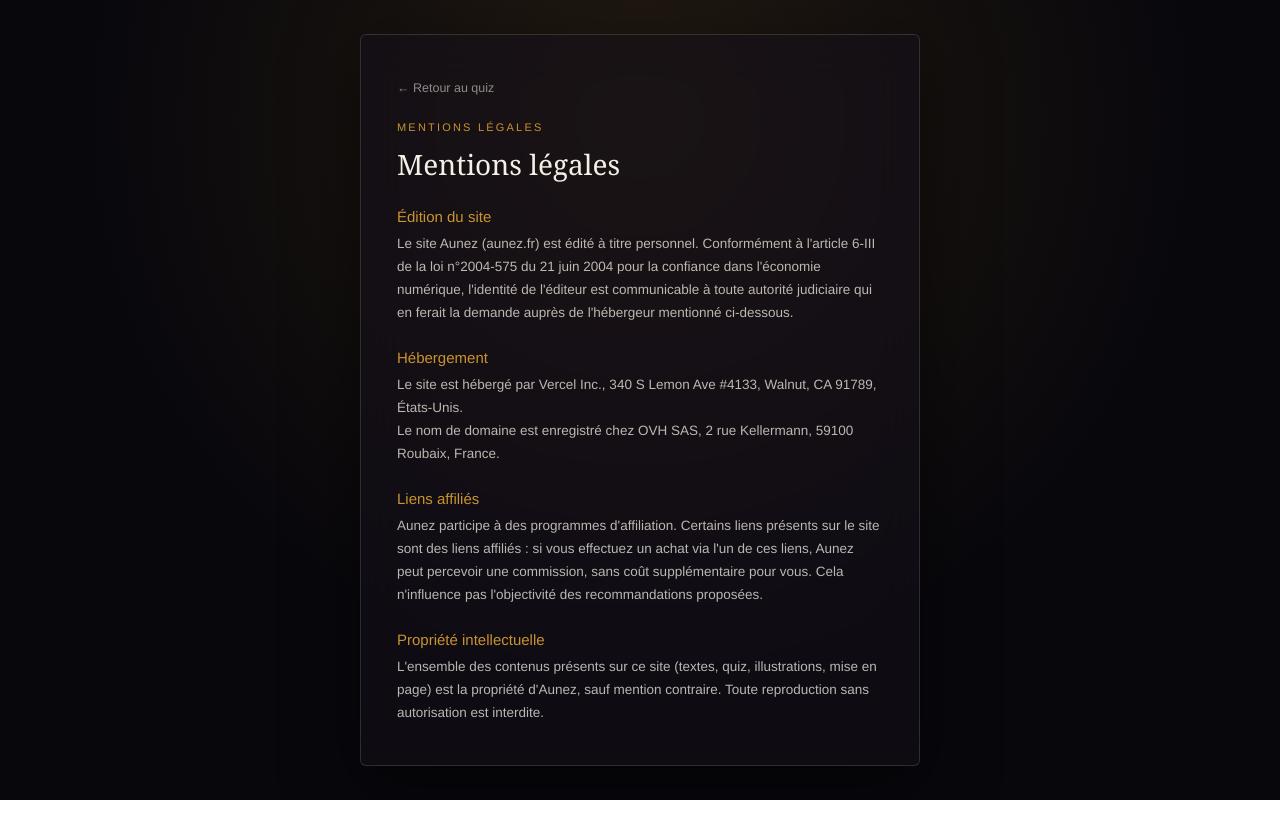
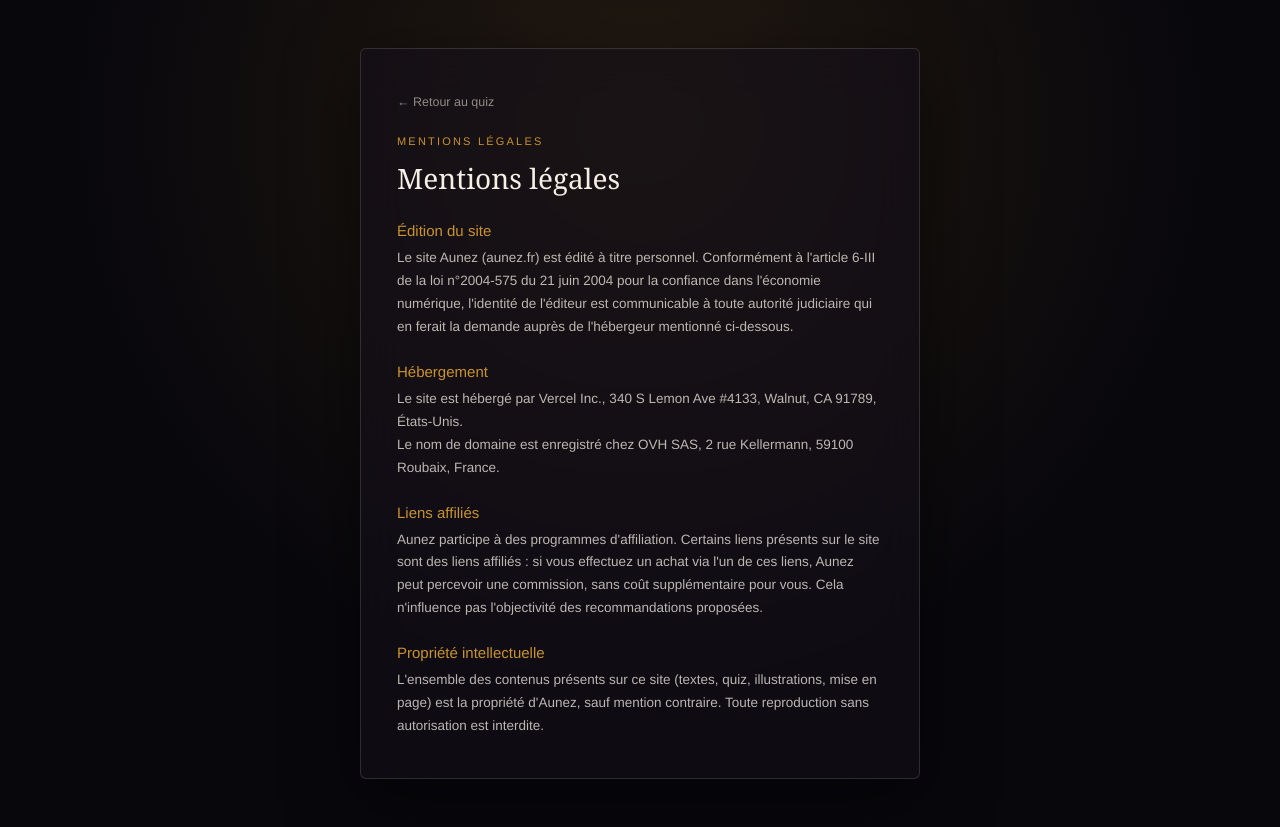
Before and after one commit to Aunezfr/Aunez-site, a Next.js app: page /mentions-legales in a window 1280 px wide. Before the commit the page ends 800 px from the top, so only its background shows below. Built offline with nearby package versions, Linux system fonts and the light colour scheme.

Commit message:
Add files via upload

```diff
--- a/app/mentions-legales/page.jsx
+++ b/app/mentions-legales/page.jsx
@@ -60,10 +60,9 @@ const styles = {
     display: "flex",
     alignItems: "center",
     justifyContent: "center",
-    padding: 24,
+    padding: "48px 24px",
     fontFamily: "'Georgia', 'Iowan Old Style', serif",
     position: "relative",
-    overflow: "hidden",
   },
   vignette: {
     position: "absolute",
```
